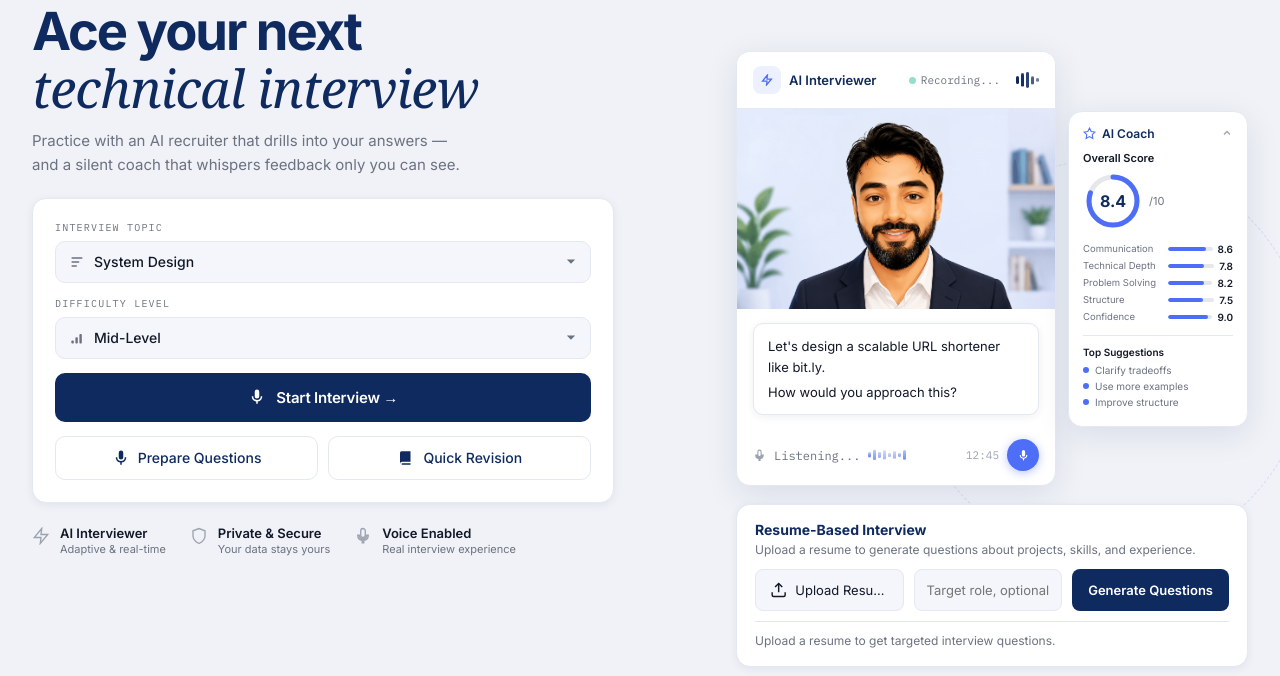
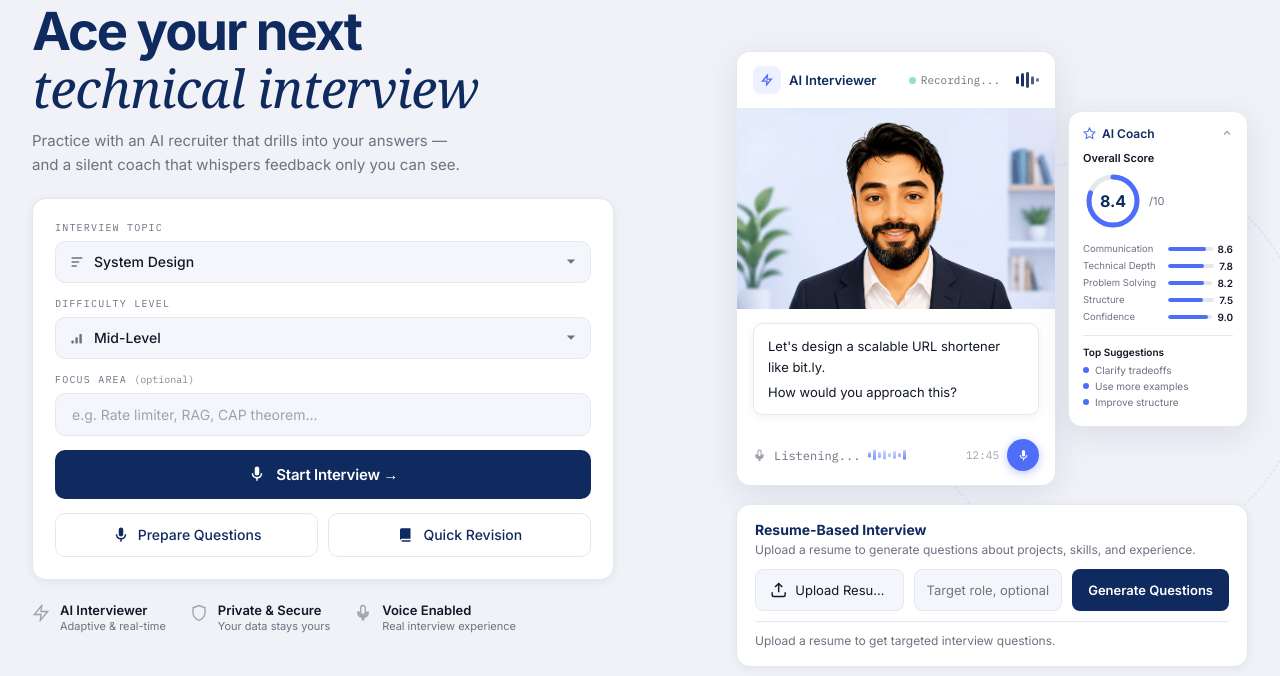
Before and after one commit to finddheeraj/MockIn, a Flask app: page / in a window 1280 px wide. Shown: the part 60-736 px from the top of the page. Run offline with Flask 3, Linux system fonts and the light colour scheme; some web fonts are replaced.

Commit message:
Adding Focus Area

```diff
--- a/agents/adaptive_controller.py
+++ b/agents/adaptive_controller.py
@@ -45,6 +45,7 @@ Available actions:
 
 Current interview context:
 - Main topic: {topic}
+- Candidate focus preference: {focus_preference}
 - Current difficulty: {current_difficulty}
 - Current subtopic: {current_subtopic}
 - Weak areas identified: {weak_areas}
@@ -72,6 +73,7 @@ def decide_next_action(
     latest_score: dict,
     scores_history: list,
     model_name: str = None,
+    focus_preference: str = "",
 ) -> dict:
     """
     Decide what the recruiter should do next based on performance data.
@@ -85,8 +87,11 @@ def decide_next_action(
     score_values = [s.get("overall", 5.0) for s in scores_history]
     score_history_str = ", ".join(f"{s:.1f}" for s in score_values[-5:])
 
+    focus = (focus_preference or "").strip() or "none (general coverage)"
+
     system = SYSTEM_PROMPT.format(
         topic=topic,
+        focus_preference=focus,
         current_difficulty=current_difficulty,
         current_subtopic=current_subtopic,
         weak_areas=", ".join(weak_areas) if weak_areas else "none yet",
--- a/routes/interview.py
+++ b/routes/interview.py
@@ -55,6 +55,10 @@ logger = logging.getLogger(__name__)
 interview_bp = Blueprint("interview", __name__)
 
 
+def _session_focus() -> str:
+    return (session.get("focus_preference") or "").strip()
+
+
 @interview_bp.route("/cache-stats", methods=["GET"])
 def get_cache_stats():
     """Debug endpoint: shows current LRU and filesystem cache sizes."""
@@ -73,6 +77,7 @@ def session_status():
             "active":         True,
             "topic":          topic,
             "difficulty":     session.get("difficulty", ""),
+            "focus_preference": session.get("focus_preference", ""),
             "round":          session.get("round", 0),
             "history":        history,
             "scores":         session.get("scores", []),
@@ -286,10 +291,12 @@ def start_interview():
     data       = request.json
     topic      = data.get("topic", "System Design")
     difficulty = data.get("difficulty", "Mid-Level")
+    focus_preference = (data.get("focus_preference") or "").strip()
     prep_questions = data.get("prep_questions", [])
 
     session["topic"]      = topic
     session["difficulty"] = difficulty
+    session["focus_preference"] = focus_preference
     session["prep_questions"] = [q["question"] for q in prep_questions]
     session["prep_index"] = 0
     session["history"]    = []
@@ -311,7 +318,9 @@ def start_interview():
     if len(clients) == 1:
         provider_name, (client, model_name) = next(iter(clients.items()))
         prep_questions = session.get("prep_questions", [])
-        opening_question = ask_opening_question(client, topic, difficulty, model_name, prep_questions)
+        opening_question = ask_opening_question(
+            client, topic, difficulty, model_name, prep_questions, focus_preference,
+        )
         session["history"] = [{"role": "assistant", "content": opening_question}]
         return jsonify({
             "recruiter_message": opening_question,
@@ -324,7 +333,9 @@ def start_interview():
     prep_questions = session.get("prep_questions", [])
     with ThreadPoolExecutor(max_workers=2) as executor:
         futures = {
-            executor.submit(ask_opening_question, client, topic, difficulty, model_name, prep_questions): name
+            executor.submit(
+                ask_opening_question, client, topic, difficulty, model_name, prep_questions, focus_preference,
+            ): name
             for name, (client, model_name) in clients.items()
         }
         for future in as_completed(futures):
@@ -362,6 +373,7 @@ def submit_answer():
 
     topic          = session.get("topic",      "System Design")
     difficulty     = session.get("difficulty", "Mid-Level")
+    focus          = _session_focus()
     history        = session.get("history",    [])
     scores         = session.get("scores",     [])
     adaptive_state = session.get("adaptive_state", {})
@@ -402,7 +414,7 @@ def submit_answer():
 
     if round_num % 2 == 0 and score_delta >= 1.5:
         adaptive_decision = decide_next_action(
-            primary_client, topic, adaptive_state, score_result, scores, primary_model
+            primary_client, topic, adaptive_state, score_result, scores, primary_model, focus,
         )
     else:
         adaptive_decision = _fallback_decision(
@@ -437,7 +449,7 @@ def submit_answer():
                 ask_followup,
                 client, topic, adaptive_state.get("current_difficulty", difficulty),
                 history, candidate_answer, model_name, adaptive_instructions, round_num,
-                prep_questions, prep_index,
+                prep_questions, prep_index, focus,
             )
             coach_future = executor.submit(
                 get_feedback, client, topic, difficulty, history,
@@ -490,7 +502,7 @@ def submit_answer():
                 ask_followup,
                 client, topic, adaptive_state.get("current_difficulty", difficulty),
                 history, candidate_answer, model_name, adaptive_instructions, round_num,
-                prep_questions, prep_index,
+                prep_questions, prep_index, focus,
             )] = (name, "recruiter")
             futures[executor.submit(
                 get_feedback, client, topic, difficulty, history,
@@ -556,6 +568,7 @@ def interrupt_answer():
     data           = request.json
     partial_answer = data.get("partial_answer", "").strip()
     topic          = session.get("topic", "System Design")
+    focus          = _session_focus()
 
     if not partial_answer or len(partial_answer.split()) < 40:
         return jsonify({"should_interrupt": False})
@@ -565,7 +578,7 @@ def interrupt_answer():
         return jsonify({"should_interrupt": False})
 
     primary_client, primary_model = _get_primary_client()
-    message = generate_interrupt(primary_client, topic, partial_answer, primary_model)
+    message = generate_interrupt(primary_client, topic, partial_answer, primary_model, focus)
 
     return jsonify({"should_interrupt": True, "interrupt_message": message})
 
@@ -586,11 +599,12 @@ def request_clarification():
 
     topic      = session.get("topic",      "System Design")
     difficulty = session.get("difficulty", "Mid-Level")
+    focus      = _session_focus()
     history    = session.get("history",    [])
 
     primary_client, primary_model = _get_primary_client()
     clarification_q = ask_clarification(
-        primary_client, topic, difficulty, history, candidate_answer, primary_model
+        primary_client, topic, difficulty, history, candidate_answer, primary_model, focus,
     )
 
     # Stash the original answer; scoring happens when candidate replies via /answer
@@ -625,6 +639,7 @@ def nudge_candidate():
 def skip_question():
     topic      = session.get("topic",      "System Design")
     difficulty = session.get("difficulty", "Mid-Level")
+    focus      = _session_focus()
     history    = session.get("history",    [])
     adaptive_state = session.get("adaptive_state", {})
 
@@ -642,7 +657,7 @@ def skip_question():
         recruiter_result = ask_followup(
             client, topic, difficulty, history,
             "I'd like to skip this question.", model_name, skip_instruction, 0,
-            session.get("prep_questions", []), prep_index,
+            session.get("prep_questions", []), prep_index, focus,
         )
         next_q = recruiter_result.get("followup", "") if isinstance(recruiter_result, dict) else str(recruiter_result)
         history.append({"role": "user",      "content": "[Skipped]"})
@@ -659,7 +674,7 @@ def skip_question():
             executor.submit(
                 ask_followup, client, topic, difficulty, history,
                 "I'd like to skip this question.", model_name, skip_instruction, 0,
-                session.get("prep_questions", []), prep_index,
+                session.get("prep_questions", []), prep_index, focus,
             ): name
             for name, (client, model_name) in clients.items()
         }
@@ -717,6 +732,7 @@ def end_interview():
     history        = session.get("history",    [])
     topic          = session.get("topic",      "System Design")
     difficulty     = session.get("difficulty", "Mid-Level")
+    focus          = _session_focus()
     adaptive_state = session.get("adaptive_state", {})
 
     if len(scores) < MIN_ROUNDS_FOR_EVAL:
@@ -726,7 +742,7 @@ def end_interview():
 
     primary_client, primary_model = _get_primary_client()
 
-    closing_message = close_session(primary_client, topic, difficulty, history, primary_model)
+    closing_message = close_session(primary_client, topic, difficulty, history, primary_model, focus)
     evaluation      = evaluate_session(
         primary_client, topic, difficulty, history, scores, adaptive_state, primary_model
     )
--- a/static/css/components/interview.css
+++ b/static/css/components/interview.css
@@ -16,6 +16,7 @@
 .meta-chip          { font-family: var(--mono); font-size: 11px; padding: 4px 10px; border-radius: 6px; border: 1px solid var(--border); color: var(--text-muted); }
 .meta-chip.topic    { color: var(--navy); border-color: rgba(15,42,94,0.2); background: rgba(15,42,94,0.05); }
 .meta-chip.level    { color: var(--coach); border-color: rgba(18,184,134,0.25); background: var(--coach-glow); }
+.meta-chip.focus    { color: var(--accent); border-color: rgba(79,110,247,0.25); background: var(--accent-light); max-width: 220px; overflow: hidden; text-overflow: ellipsis; white-space: nowrap; }
 .meta-chip.adaptive { color: #d97706; border-color: rgba(217,119,6,0.25); background: rgba(217,119,6,0.06); }
 .meta-chip.provider { color: var(--accent); border-color: rgba(79,110,247,0.2); background: var(--accent-light); }
 .interview-actions  { display: flex; gap: 8px; align-items: center; flex-wrap: wrap; }
--- a/static/css/components/setup.css
+++ b/static/css/components/setup.css
@@ -52,6 +52,37 @@
   color: var(--text-muted);
   letter-spacing: 1.2px;
   text-transform: uppercase;
+}
+
+.field-optional {
+  font-weight: 400;
+  text-transform: none;
+  letter-spacing: 0;
+  opacity: 0.85;
+}
+
+.text-input {
+  width: 100%;
+  background: var(--surface2);
+  border: 1px solid var(--border);
+  color: var(--text);
+  padding: 12px 16px;
+  border-radius: 10px;
+  font-family: var(--sans);
+  font-size: 14px;
+  font-weight: 500;
+  outline: none;
+  transition: border-color 0.2s, box-shadow 0.2s;
+}
+
+.text-input:focus {
+  border-color: var(--accent);
+  box-shadow: 0 0 0 3px var(--accent-light);
+}
+
+.text-input::placeholder {
+  color: var(--text-dim);
+  font-weight: 400;
 }
 
 .select-wrap { position: relative; display: flex; align-items: center; }
--- a/static/js/modules/api.js
+++ b/static/js/modules/api.js
@@ -5,11 +5,16 @@
  * Functions here return data; they do NOT directly mutate the DOM.
  */
 
-export async function apiStart(topic, difficulty, prepQuestions = []) {
+export async function apiStart(topic, difficulty, prepQuestions = [], focusPreference = "") {
   const res = await fetch("/start", {
     method: "POST",
     headers: { "Content-Type": "application/json" },
-    body: JSON.stringify({ topic, difficulty, prep_questions: prepQuestions }),
+    body: JSON.stringify({
+      topic,
+      difficulty,
+      prep_questions: prepQuestions,
+      focus_preference: focusPreference,
+    }),
   });
   return res.json();
 }
--- a/static/js/modules/session.js
+++ b/static/js/modules/session.js
@@ -82,9 +82,23 @@ async function _maybeInterrupt(text) {
 
 /* ── Start ───────────────────────────────────────────────────────────────── */
 
+function _setFocusChip(focusPreference) {
+  const chip = document.getElementById("chip-focus");
+  if (!chip) return;
+  const focus = (focusPreference || "").trim();
+  if (focus) {
+    chip.textContent = focus;
+    chip.style.display = "";
+  } else {
+    chip.textContent = "";
+    chip.style.display = "none";
+  }
+}
+
 export async function startInterview() {
   const topic = document.getElementById("topic-select").value;
   const difficulty = document.getElementById("difficulty-select").value;
+  const focusPreference = document.getElementById("focus-preference")?.value?.trim() || "";
 
   const btnStart = document.getElementById("btn-start");
   btnStart.disabled = true;
@@ -92,7 +106,7 @@ export async function startInterview() {
   setStatus("Connecting…");
 
   try {
-    const data = await apiStart(topic, difficulty, _prepQuestions);
+    const data = await apiStart(topic, difficulty, _prepQuestions, focusPreference);
     if (data.error) { showToast(data.error); return; }
 
     setActiveProvider(data.provider || "grok");
@@ -100,6 +114,7 @@ export async function startInterview() {
     document.getElementById("setup-panel").style.display = "none";
     document.getElementById("chip-topic").textContent = topic;
     document.getElementById("chip-level").textContent = difficulty;
+    _setFocusChip(focusPreference);
     document.getElementById("interview-panel").classList.add("active");
     document.getElementById("btn-download").style.display = "inline-flex";
     document.getElementById("btn-coach-answer").style.display = "inline-flex";
@@ -390,6 +405,7 @@ function resumeSession(data) {
   document.getElementById("setup-panel").style.display = "none";
   document.getElementById("chip-topic").textContent = data.topic;
   document.getElementById("chip-level").textContent = data.difficulty;
+  _setFocusChip(data.focus_preference);
   document.getElementById("interview-panel").classList.add("active");
 
   setInterviewActive(true);
--- a/templates/partials/interview_panel.html
+++ b/templates/partials/interview_panel.html
@@ -4,6 +4,7 @@
     <div class="interview-meta">
       <span class="meta-chip topic" id="chip-topic">—</span>
       <span class="meta-chip level" id="chip-level">—</span>
+      <span class="meta-chip focus" id="chip-focus" style="display:none;">—</span>
       <span class="meta-chip adaptive" id="chip-adaptive" style="display:none;">—</span>
     </div>
     <div class="interview-actions">
--- a/templates/partials/setup_panel.html
+++ b/templates/partials/setup_panel.html
@@ -38,6 +38,17 @@
             {% endfor %}
           </select>
         </div>
+      </div>
+      <div class="field-group">
+        <label for="focus-preference">Focus area <span class="field-optional">(optional)</span></label>
+        <input
+          type="text"
+          id="focus-preference"
+          class="text-input"
+          placeholder="e.g. Rate limiter, RAG, CAP theorem..."
+          maxlength="200"
+          autocomplete="off"
+        />
       </div>
       <button class="btn-start" id="btn-start" onclick="startInterview()">
         <svg width="18" height="18" viewBox="0 0 24 24" fill="currentColor">
```
Also changed, not shown: agents/recruiter.py (+53 -14 lines).
